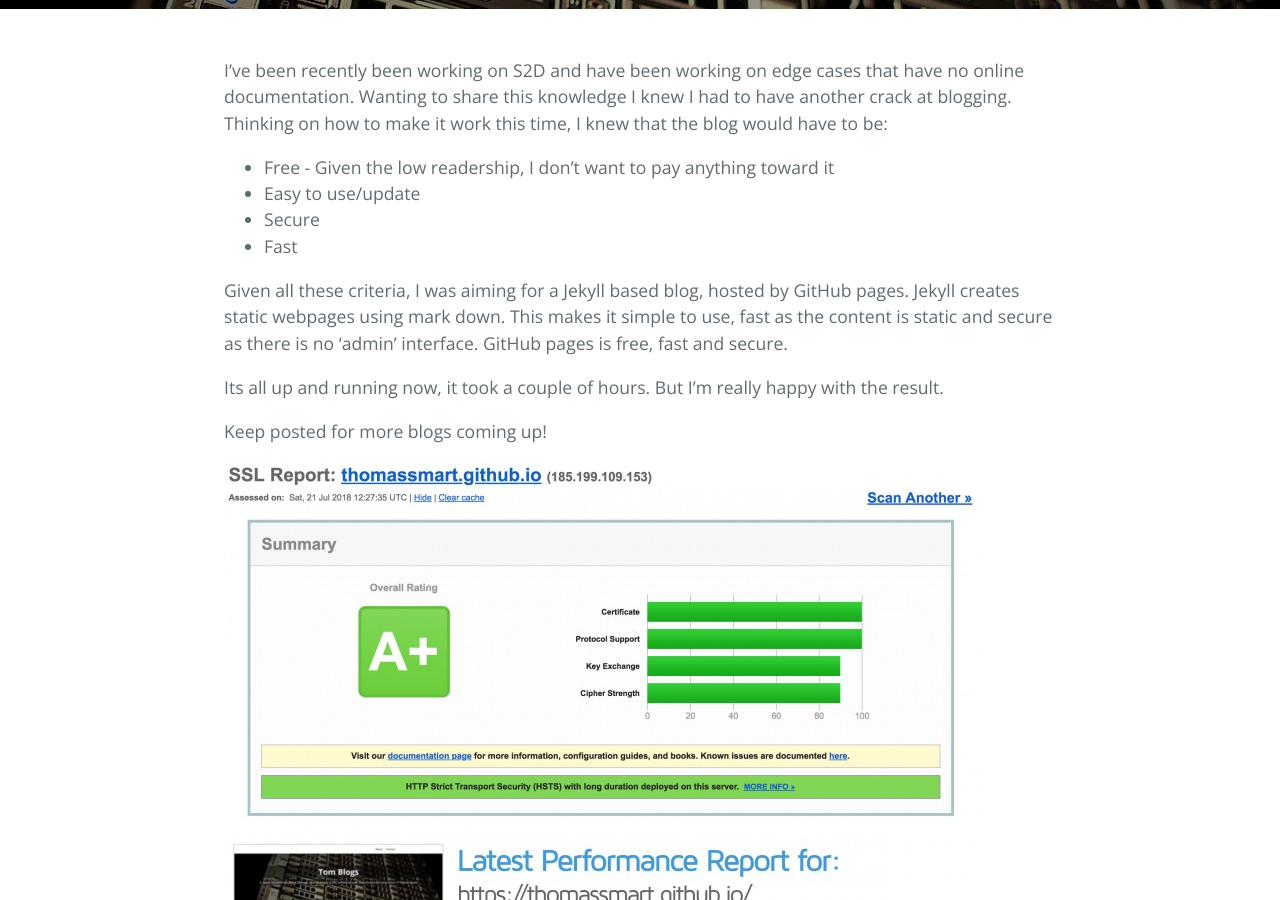
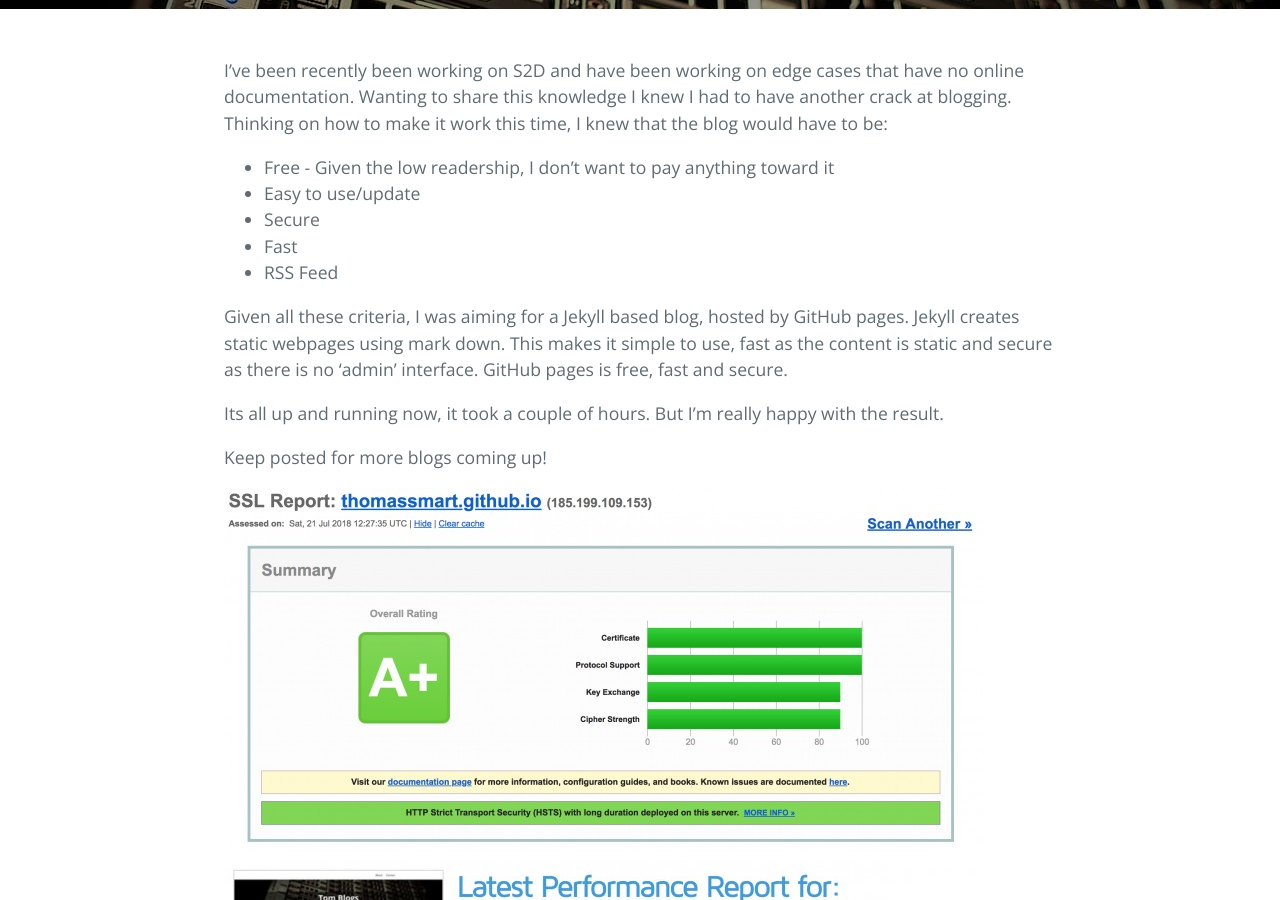
Before and after one commit to thomassmart/thomassmart.github.io, a Jekyll site: the page built from _posts/2018-07-21-powering-up-on-github-pages.md, in a window 1280 px wide and 900 px high, scrolled down 341 px. Built offline with Jekyll 4.4.1, drawn with Linux system fonts in a browser that asks for light colours.

Commit message:
RSS Feed

```diff
--- a/_layouts/default.html
+++ b/_layouts/default.html
@@ -90,13 +90,13 @@
         </span>
 
         <!-- RSS icon -->
-        {% if site.gems contains "jekyll-feed" %}
+
           <span class="my-span-icon">
             <a href="{{ "/feed.xml" | relative_url }}" aria-label="RSS feed" title="{{ site.github.owner_name }}'s RSS feed">
               <svg class="my-svg-icon" xmlns="http://www.w3.org/2000/svg" width="24" height="24" viewBox="0 0 24 24"><path d="M12 0c-6.627 0-12 5.373-12 12s5.373 12 12 12 12-5.373 12-12-5.373-12-12-12zm-3.374 17c-.897 0-1.626-.727-1.626-1.624s.729-1.624 1.626-1.624 1.626.727 1.626 1.624-.729 1.624-1.626 1.624zm3.885 0c-.03-3.022-2.485-5.474-5.511-5.504v-2.406c4.361.03 7.889 3.555 7.92 7.91h-2.409zm4.081 0c-.016-5.297-4.303-9.571-9.592-9.594v-2.406c6.623.023 11.985 5.384 12 12h-2.408z"/></svg>
             </a>
           </span>
-        {% endif %}
+
         <!-- Contact icon -->
         {% assign about_page = site.pages | where: "path", "about.md" | first %}
         {% if about_page.title %}
--- a/_posts/2018-07-21-powering-up-on-github-pages.md
+++ b/_posts/2018-07-21-powering-up-on-github-pages.md
@@ -11,6 +11,7 @@
 * Easy to use/update
 * Secure
 * Fast
+* RSS Feed
 
 Given all these criteria, I was aiming for a Jekyll based blog, hosted by GitHub pages. Jekyll creates static webpages using mark down. This makes it simple to use, fast as the content is static and secure as there is no 'admin' interface. GitHub pages is free, fast and secure.
 
```
Also changed, not shown: 9 other files.
